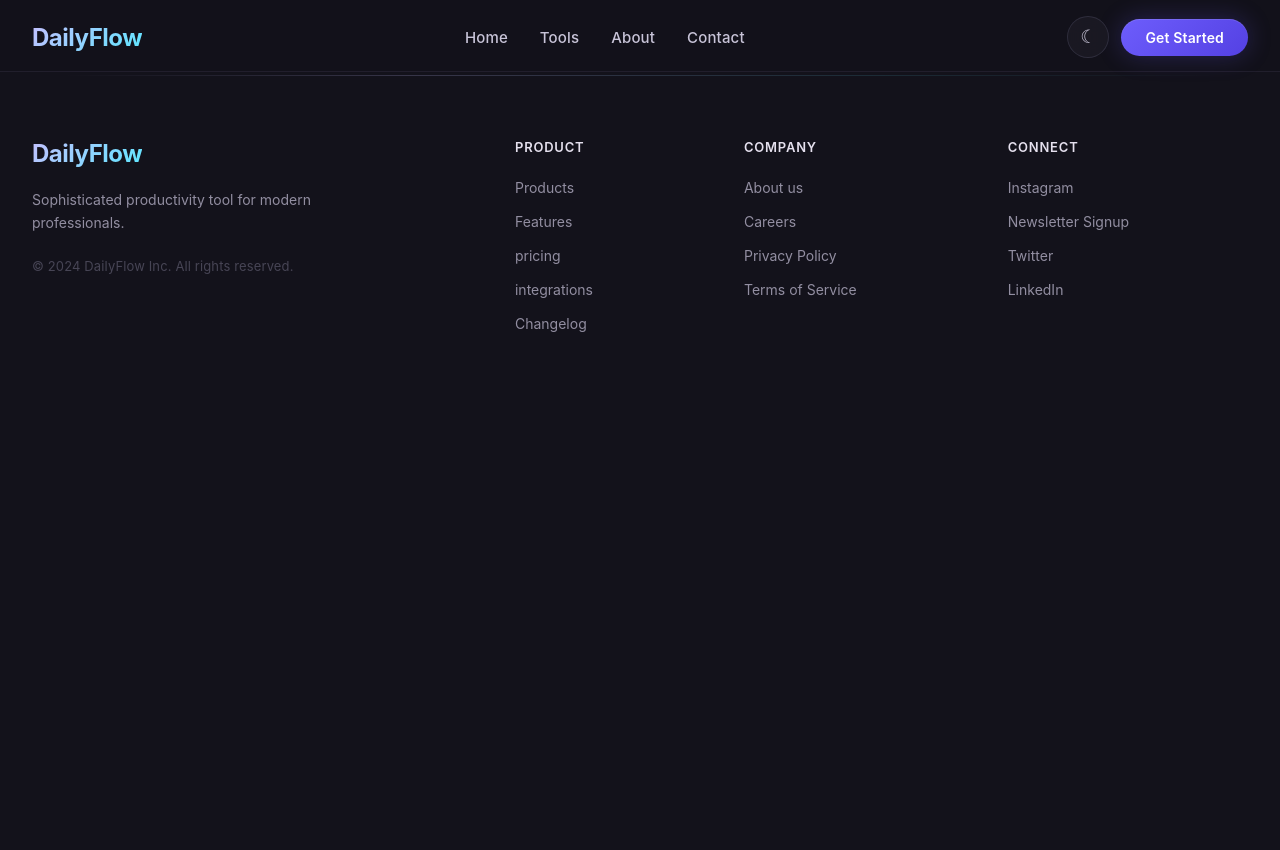
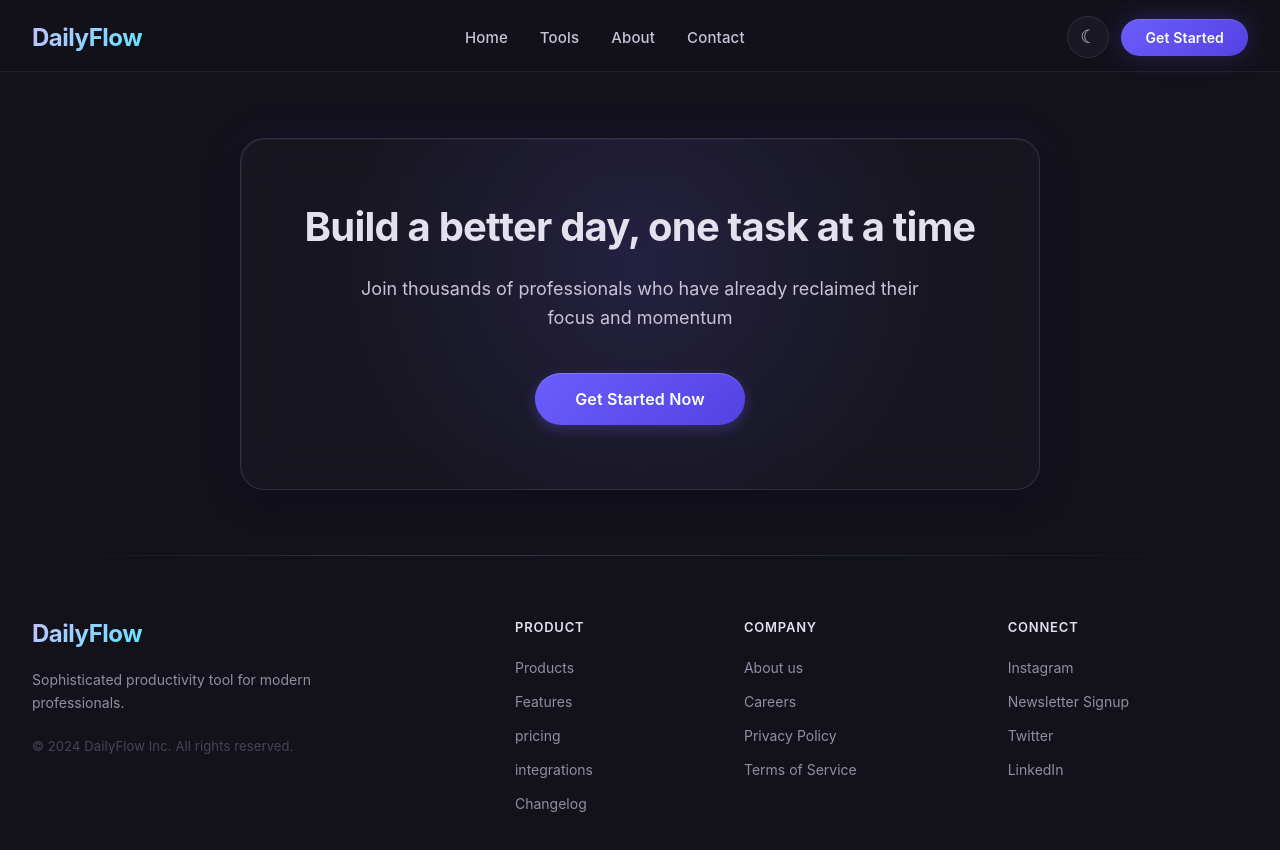
Before and after one commit to Divasdev/Let-S-React, a React (Vite) app in the folder Daily-flow/: page / in a window 1280 px wide. Shown: the top 850 px of the page. Before the commit the page ends 800 px from the top, so only its background shows below. Built offline with nearby package versions, Linux system fonts and the light colour scheme.

Commit message:
Done with Header,CTA Banner,Footer

```diff
--- a/Daily-flow/src/components/layout/AppLayout.jsx
+++ b/Daily-flow/src/components/layout/AppLayout.jsx
@@ -1,6 +1,7 @@
 import './AppLayout.css';
 import { Navbar } from './Navbar';
 import { Footer } from './Footer';
+import { CallToAction } from '../../pages/Home/CTABanner';
 export function AppLayout() {
 
 
@@ -8,6 +9,7 @@ export function AppLayout() {
       <>
          <section className="app-layout">
             <Navbar />
+            <CallToAction />
             <Footer />
 
 
--- /dev/null
+++ b/Daily-flow/src/pages/Home/CTABanner.css
@@ -0,0 +1,158 @@
+/* ============================================
+   CTA BANNER — Nebula Flow Design System
+   Glassmorphism card with ambient glow
+   ============================================ */
+
+.cta-banner {
+   /* Layout & Box Model */
+   display: flex;
+   flex-direction: column;
+   align-items: center;
+   justify-content: center;
+   text-align: center;
+
+   margin: 4rem auto;
+   padding: 4rem 2rem;
+   max-width: 800px;
+   width: 90%;
+   border-radius: 24px; /* rounded-xl */
+
+   /* Glassmorphism Surface */
+   background: rgba(32, 31, 40, 0.4); /* surface-container with low opacity */
+   backdrop-filter: blur(20px);
+   -webkit-backdrop-filter: blur(20px);
+
+   /* Glass Edges & Inner Glows */
+   border: 1px solid rgba(197, 192, 255, 0.15); /* primary-fixed-dim tinted border */
+   box-shadow:
+      0 8px 32px rgba(0, 0, 0, 0.4), /* drop shadow for depth */
+      inset 1px 1px 0 rgba(255, 255, 255, 0.05), /* top-left inner glow */
+      0 0 40px rgba(109, 93, 252, 0.1); /* subtle primary ambient glow */
+
+   position: relative;
+   overflow: hidden;
+}
+
+/* Subtle gradient orb behind the content for depth */
+.cta-banner::before {
+   content: '';
+   position: absolute;
+   top: -50%;
+   left: 50%;
+   transform: translateX(-50%);
+   width: 600px;
+   height: 600px;
+   background: radial-gradient(circle, rgba(109, 93, 252, 0.15) 0%, transparent 70%);
+   z-index: 0;
+   pointer-events: none;
+}
+
+/* Content needs z-index to sit above the ::before orb */
+.cta-title,
+.cta-description,
+.cta-button-container {
+   position: relative;
+   z-index: 1;
+}
+
+/* Typography */
+
+.cta-title {
+   font-family: Inter, sans-serif;
+   font-size: 2.5rem; /* display or headline-lg */
+   font-weight: 700;
+   line-height: 1.2;
+   letter-spacing: -0.02em;
+   color: #e5e0ee; /* on-surface */
+   margin-bottom: 1.5rem;
+}
+
+.cta-title strong {
+   font-weight: 700;
+}
+
+.cta-description {
+   font-family: Inter, sans-serif;
+   font-size: 1.125rem; /* body-lg */
+   font-weight: 400;
+   line-height: 1.6;
+   color: #c8c4d8; /* on-surface-variant */
+   max-width: 600px;
+   margin-bottom: 2.5rem;
+}
+
+/* Call to Action Button */
+
+.cta-button-container {
+   display: flex;
+   justify-content: center;
+}
+
+.cta-button {
+   /* Sizing & Shape */
+   padding: 1rem 2.5rem;
+   border: none;
+   border-radius: 9999px; /* Pill shape */
+
+   /* Typography */
+   font-family: Inter, sans-serif;
+   font-size: 1rem;
+   font-weight: 600;
+   letter-spacing: 0.01em;
+
+   /* Aesthetics */
+   background: linear-gradient(135deg, #6d5dfc 0%, #5441e3 100%); /* primary gradient */
+   color: #ffffff;
+   cursor: pointer;
+
+   /* Depth */
+   box-shadow:
+      0 4px 14px rgba(109, 93, 252, 0.3),
+      inset 0 1px 0 rgba(255, 255, 255, 0.2);
+
+   transition: transform 0.25s ease,
+               box-shadow 0.3s ease,
+               background 0.3s ease;
+}
+
+.cta-button:hover {
+   transform: translateY(-2px) scale(1.02);
+   box-shadow:
+      0 6px 20px rgba(109, 93, 252, 0.45),
+      inset 0 1px 0 rgba(255, 255, 255, 0.3);
+}
+
+.cta-button:active {
+   transform: translateY(0) scale(0.98);
+}
+
+/* ============================================
+   RESPONSIVE
+   ============================================ */
+
+@media (max-width: 768px) {
+   .cta-banner {
+      padding: 3rem 1.5rem;
+      margin: 3rem auto;
+   }
+
+   .cta-title {
+      font-size: 2rem; /* headline-lg-mobile */
+   }
+
+   .cta-description {
+      font-size: 1rem; /* body-md */
+      margin-bottom: 2rem;
+   }
+}
+
+@media (max-width: 480px) {
+   .cta-title {
+      font-size: 1.75rem;
+   }
+
+   .cta-button {
+      padding: 0.875rem 2rem;
+      width: 100%;
+   }
+}
--- a/Daily-flow/src/pages/Home/CTABanner.jsx
+++ b/Daily-flow/src/pages/Home/CTABanner.jsx
@@ -0,0 +1,33 @@
+import "./CTABanner.css";
+export function CallToAction() {
+   return (
+      <>
+         <CallToActionTag />
+
+      </>
+   )
+}
+
+
+export function CallToActionTag() {
+
+   return (
+      <div className="cta-banner">
+         <h2 className="cta-title">
+            <strong>
+               Build a better day, one task at a time
+            </strong>
+         </h2>
+
+         <p className="cta-description">
+            Join thousands of professionals who have already reclaimed their focus and momentum
+         </p>
+
+         <div className="cta-button-container">
+            <button className="cta-button">
+               Get Started Now
+            </button>
+         </div>
+      </div>
+   )
+}
```
Also changed, not shown: Daily-flow/src/components/layout/Footer.jsx (line endings or trailing spaces).
